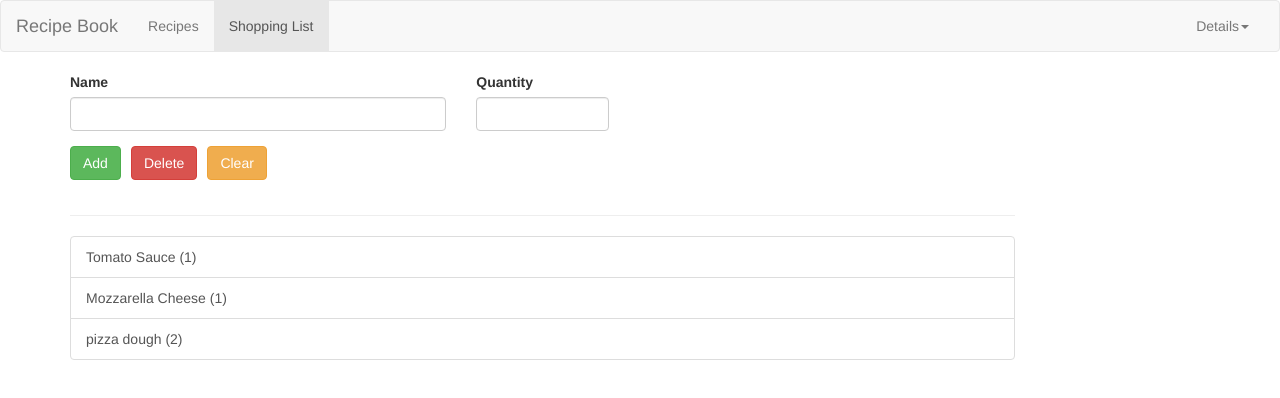
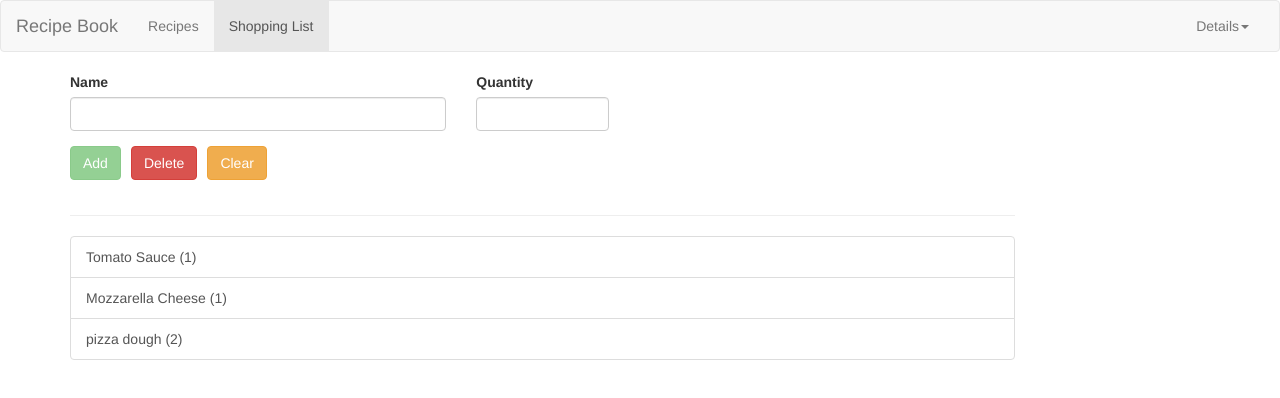
Before and after one commit to robertocannella/recipe-app, an Angular app: page /shopping-list in a window 1280 px wide. Shown: the top 398 px of the page. Built offline with nearby package versions, Linux system fonts and the light colour scheme.

Commit message:
Add Validation

```diff
--- a/src/app/shopping-list/shopping-edit/shopping-edit.component.html
+++ b/src/app/shopping-list/shopping-edit/shopping-edit.component.html
@@ -9,21 +9,27 @@
                     id="name"
                     class="form-control"
                     name="name"
-                    ngModel>
+                    ngModel
+                    required>
                 </div>
                 <div class="col-sm-2 form-group">
                     <label for="quantity">Quantity</label>
                     <input
-                    type="text"
+                    type="number"
                     id="quantity"
                     class="form-control"
                     name="quantity"
-                    ngModel>
+                    ngModel
+                    required
+                    pattern="^[1-9]+[0-9]*$">
                 </div>
             </div>
             <div class="row">
                 <div class="col-xs-12 form-group">
-                    <button class="btn btn-success mr-1" type="submit">Add</button>
+                    <button
+                    class="btn btn-success mr-1"
+                    type="submit"
+                    [disabled]="!f.valid">Add</button>
                     <button class="btn btn-danger mr-1" type="button">Delete</button>
                     <button class="btn btn-warning mr-1" type="button">Clear</button>
                 </div>
```
